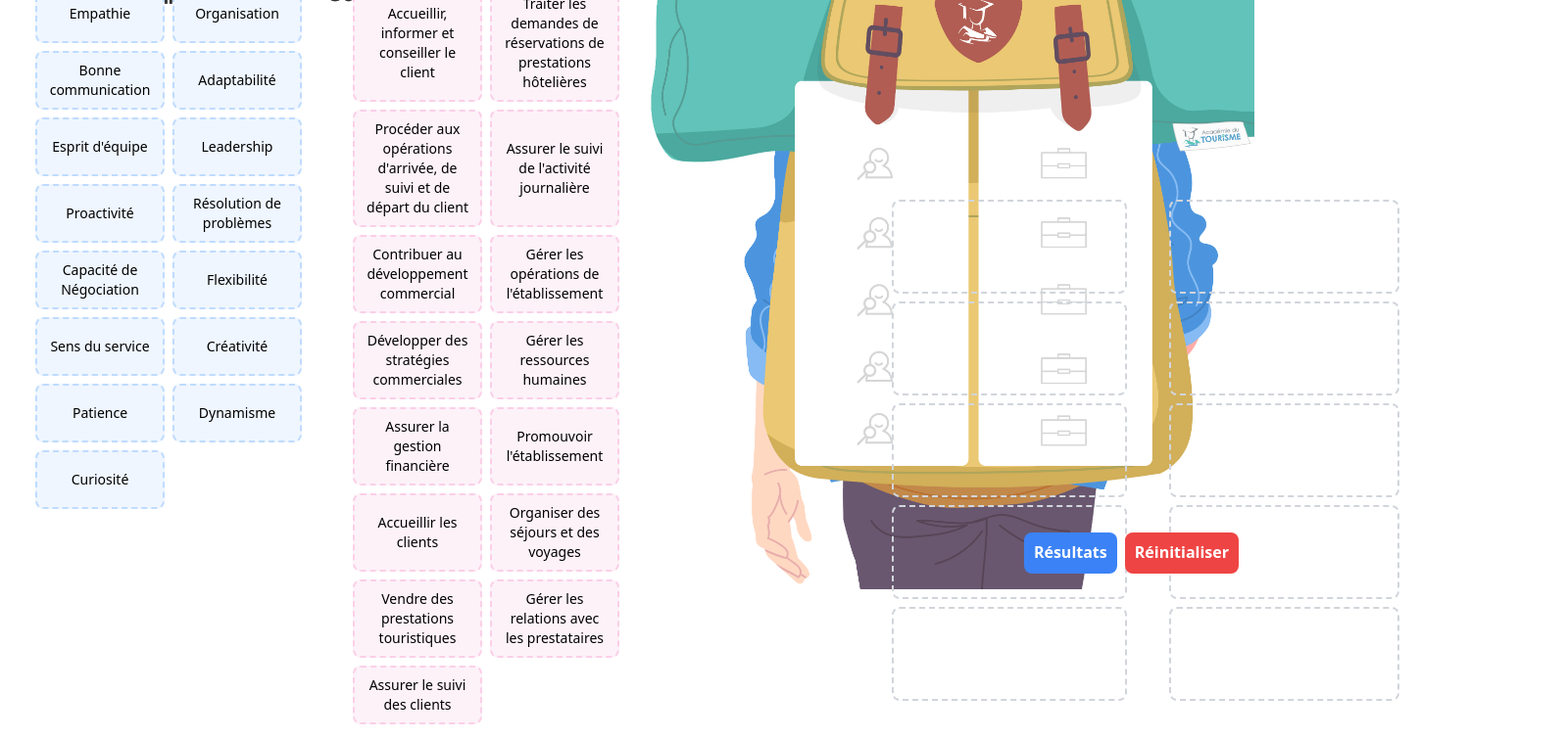
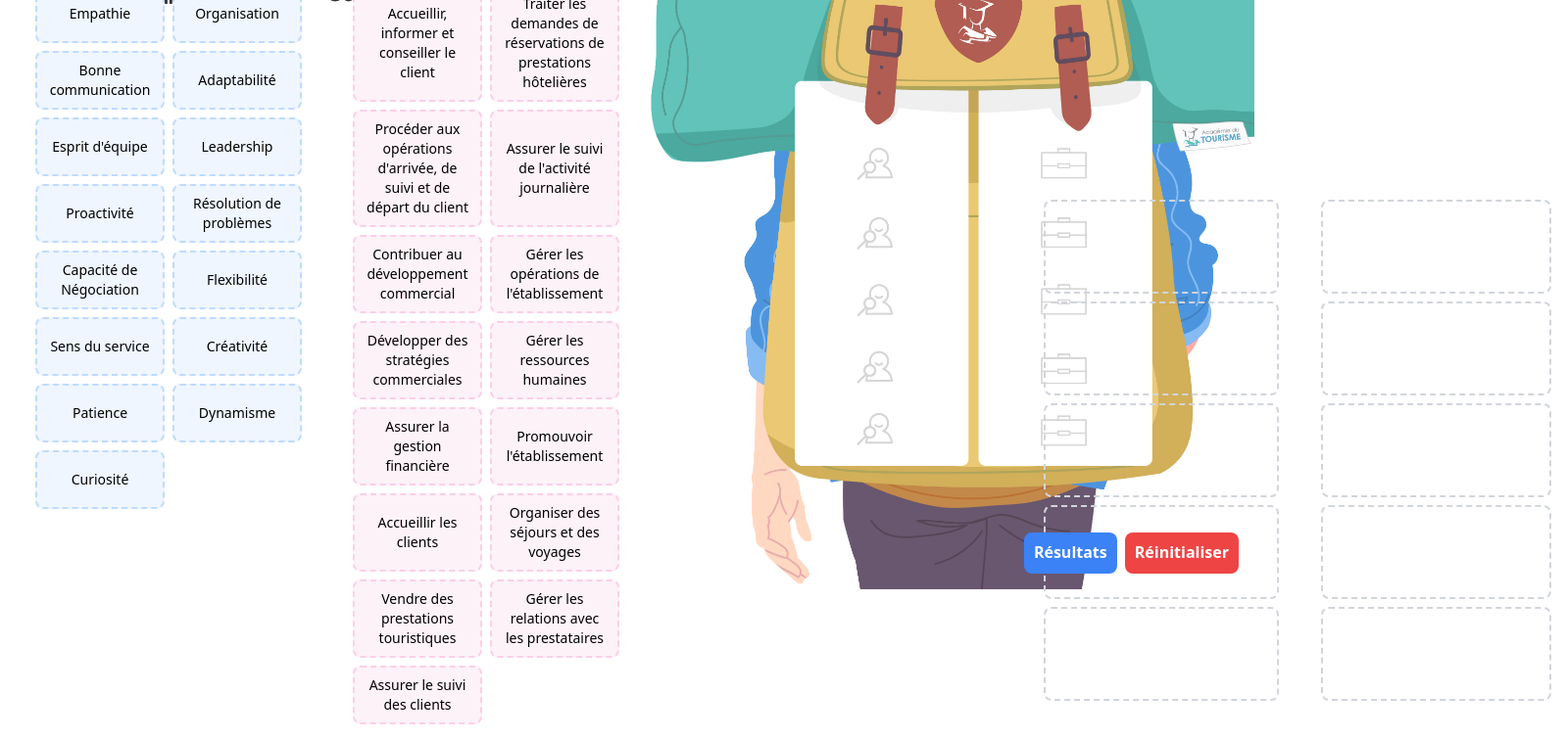
Before and after one commit to matthieu2022/app, a React (Vite) app: page / in a window 1280 px wide. Shown: the part 198-954 px from the top of the page at 98% size, 1599 px wide, since content can reach past the window. Built offline with nearby package versions, Linux system fonts and the light colour scheme.

Commit message:
redimensionnement des zones

```diff
--- a/src/App.tsx
+++ b/src/App.tsx
@@ -7,7 +7,7 @@ const AppBackground = ({ children }) => (
     <div
       className="fixed inset-0 z-0"
       style={{
-        backgroundImage: "url('/fdp_sacados.png')",
+        backgroundImage: "url('/fdp_sacados2.png')",
         backgroundSize: "cover",
         backgroundPosition: "center",
         backgroundRepeat: "no-repeat",
@@ -58,7 +58,7 @@ const SkillList = ({
 
 const Backpack = ({ skills, onDragStart, onDragOver, onDrop }) => (
   <div
-    className="self-end mb-2 w-[580px] rounded-lg p-4 translate-x-[180px]"
+    className="self-end mb-2 w-[580px] rounded-lg p-4 translate-x-[335px]"
     style={{ marginTop: "320px", marginLeft: "20px" }}
   >
     <div className="text-center gap-16">
```
